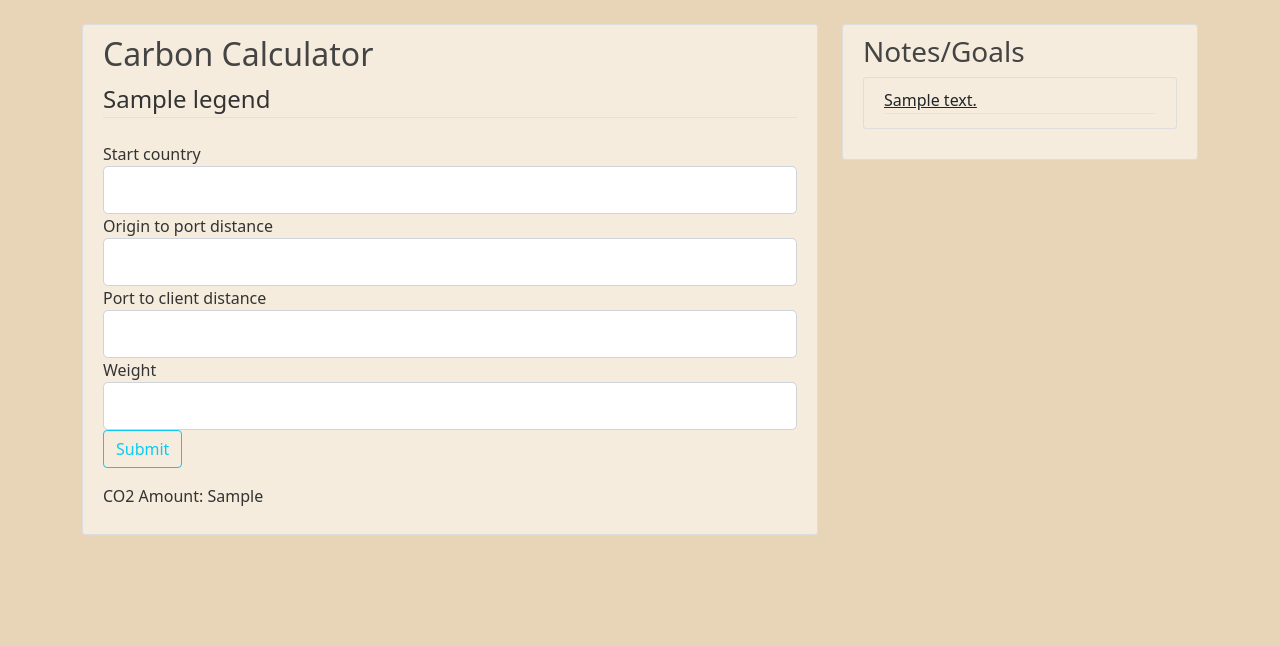
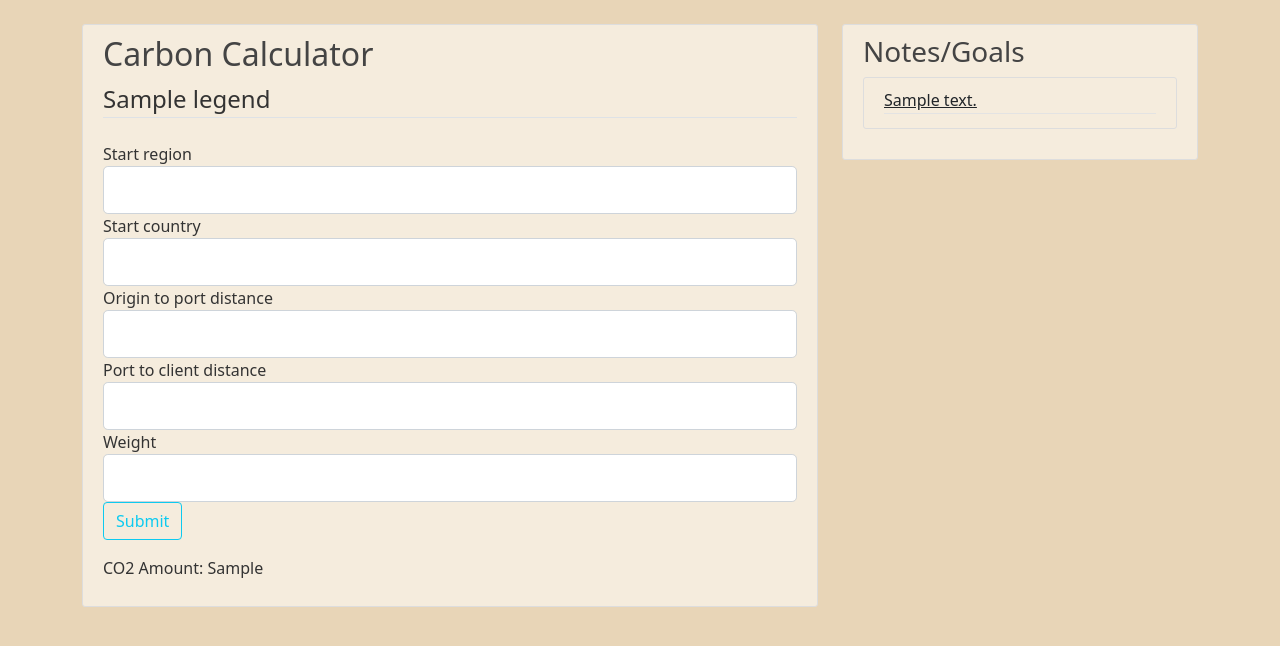
Before and after one commit to lewisstevenmackenzie/Glen-Lyon-Group-Project, a Flask app: template coffeeCalc/templates/calculation.html in a window 1280 px wide. Shown: the part 56-702 px from the top of the page. Run offline with Flask 2, Linux system fonts and the light colour scheme; the template is opened without the code that fills it: most values are stand-ins (such as "Sample title", 1, 10 or a date in 2020); form fields are guessed from the names that the template uses; parts of the project's set-up code (start-up, migrations or seed data) failed here and were passed over.

Commit message:
Attempted to add regions

```diff
--- a/coffeeCalc/forms.py
+++ b/coffeeCalc/forms.py
@@ -31,7 +31,9 @@ class PostForm(FlaskForm):
 # choices=[("Mexico"),("Mariel"), ("Jamaica"), ("Hawaii"), ("Guatemala")])
 
 class QuickCalcForm(FlaskForm):
+    start_region  = SelectField("Origin Region")
     start_country = SelectField("Origin Country")
+    start_port = SelectField("Origin Port")
     origin_to_port_distance = DecimalField('Distance to port (km)', validators=[DataRequired(), NumberRange(min=0)])
     port_to_client_distance = DecimalField('Tillbury Docks to client (km)', validators=[DataRequired(), NumberRange(min=0)])
     weight = DecimalField('Weight (kg)', validators=[DataRequired(), NumberRange(min=0)])
--- a/coffeeCalc/routes.py
+++ b/coffeeCalc/routes.py
@@ -1,10 +1,12 @@
 import os
 from flask import render_template, url_for, flash, redirect, request, abort
+import sqlalchemy
 from coffeeCalc import app, db, bcrypt
 from coffeeCalc.forms import SignUpForm, LoginForm, PostForm, NoteForm, QuickCalcForm
 from coffeeCalc.models import User, Post, Note, Country
 from flask_login import login_user, current_user, logout_user, login_required
 from functools import wraps
+from sqlalchemy.orm import load_only
 
 from coffeeCalc.calculator import *
 
@@ -80,7 +82,9 @@ def logout():
 @app.route("/calculation", methods=['GET', 'POST'])
 def calculation():
     form = QuickCalcForm()
-    form.start_country.choices = [(country.title) for country in Country.query.all()]
+    form.start_region.choices = [(country.region) for country in Country.query.distinct(Country.region).group_by(Country.region)]
+    form.start_country.choices = [(country.title) for country in Country.query.filter(Country.region == str(form.start_region.data)).all()]
+    print(str(form.start_region.data))
     if form.validate_on_submit():
         carbon_cost = co2_cost(form.weight.data, form.origin_to_port_distance.data, form.start_country.data, form.port_to_client_distance.data)
         print("This is the carbon cost: " + str(carbon_cost))
--- a/coffeeCalc/templates/calculation.html
+++ b/coffeeCalc/templates/calculation.html
@@ -10,6 +10,20 @@
     {{ form.hidden_tag() }}
     <fieldset class="form-group">
       <legend class="border-bottom mb-4">{{ legend }}</legend>
+
+
+      <div class="form-group">
+        {{ form.start_region.label(class="form-control-label") }} {% if
+        form.start_region.errors %} {{ form.start_region(class="form-control form-control-lg
+        is-invalid") }}
+        <div class="invalid-feedback">
+          {% for error in form.start_region.errors %}
+          <span>{{ error }}</span>
+          {% endfor %}
+        </div>
+        {% else %} {{ form.start_region(class="form-control form-control-lg") }} {%
+        endif %}
+      </div>
 
       <!--
       <div class="form-group">
```
